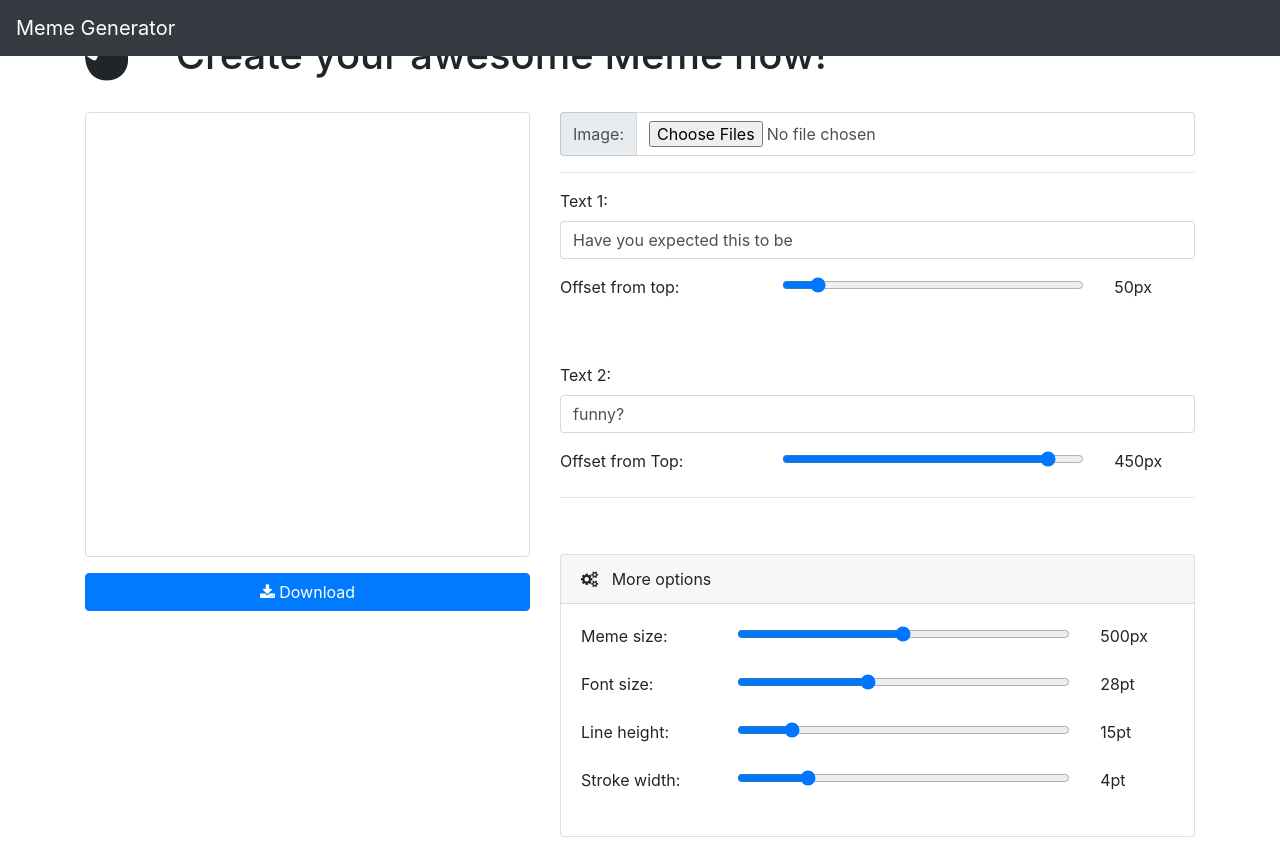
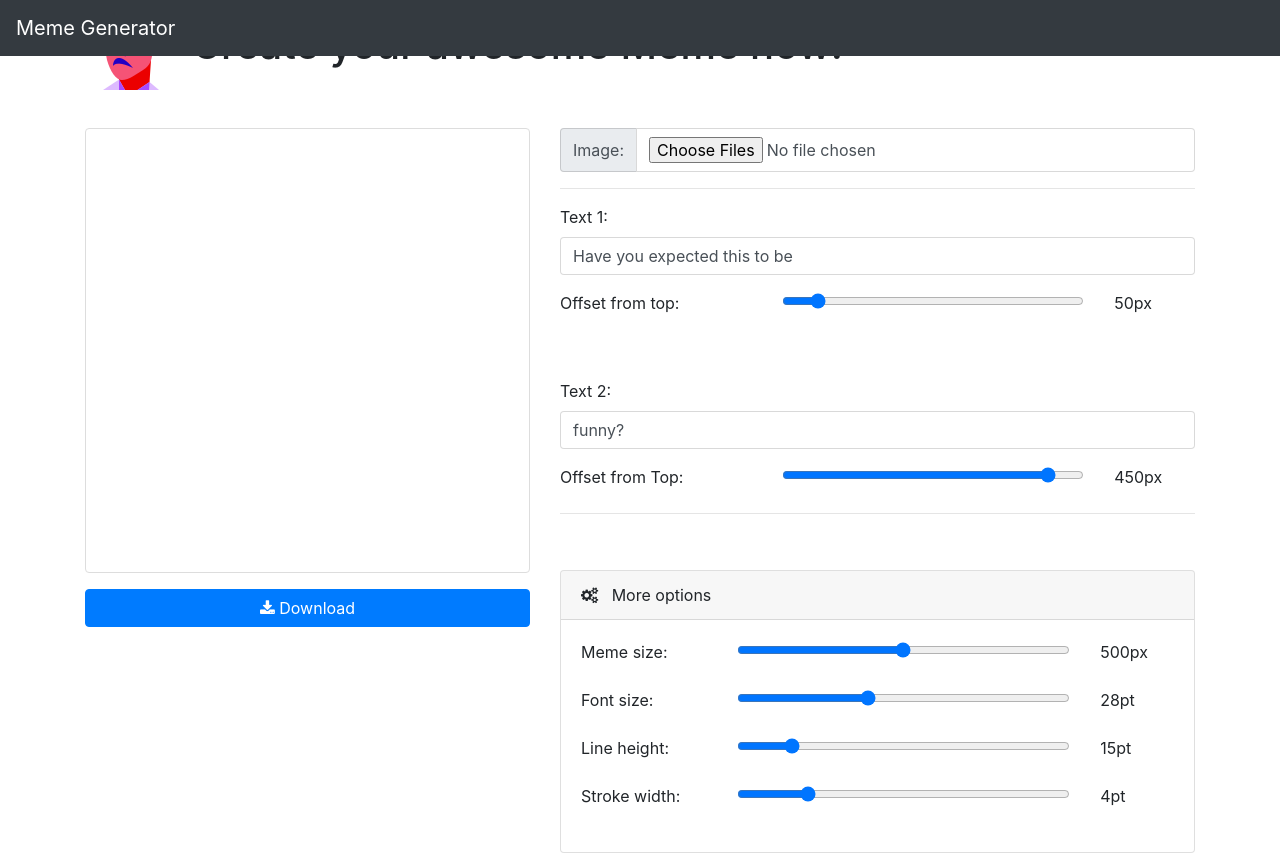
Before and after one commit to Shivansh-Khunger/uni-web-dev, a plain HTML site: page project-1/index.html in a window 1280 px wide. Drawn offline with nearby package versions, Linux system fonts and the light colour scheme; files that its build step writes are made by us from their sources.

Commit message:
add favicon

```diff
--- a/project-1/index.html
+++ b/project-1/index.html
@@ -11,6 +11,7 @@
       href="https://maxcdn.bootstrapcdn.com/font-awesome/4.7.0/css/font-awesome.min.css"
     />
     <link rel="stylesheet" href="style.css" />
+    <link rel="shortcut icon" href="favicon.png" type="image/x-icon" />
   </head>
   <body>
     <nav class="navbar navbar-expand-md navbar-dark bg-dark fixed-top">
@@ -19,10 +20,7 @@
 
     <div class="container">
       <div class="page-header">
-        <h1>
-          <i class="fa fa-2x fa-paint-brush" aria-hidden="true"></i> Create your
-          awesome Meme now!
-        </h1>
+        <h1><img src="favicon.png" alt="" /> Create your awesome Meme now!</h1>
       </div>
       <br />
 
```
Also changed, not shown: project-1/favicon.png (added).
